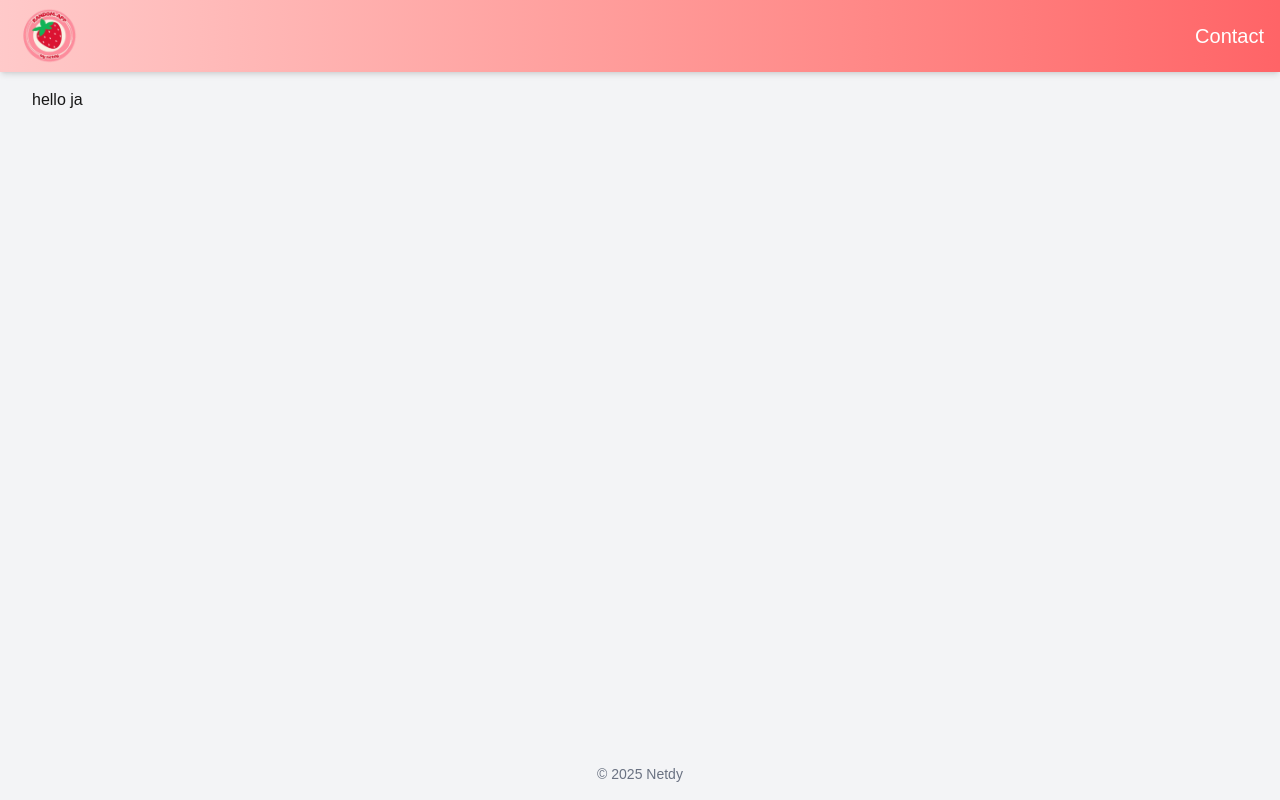
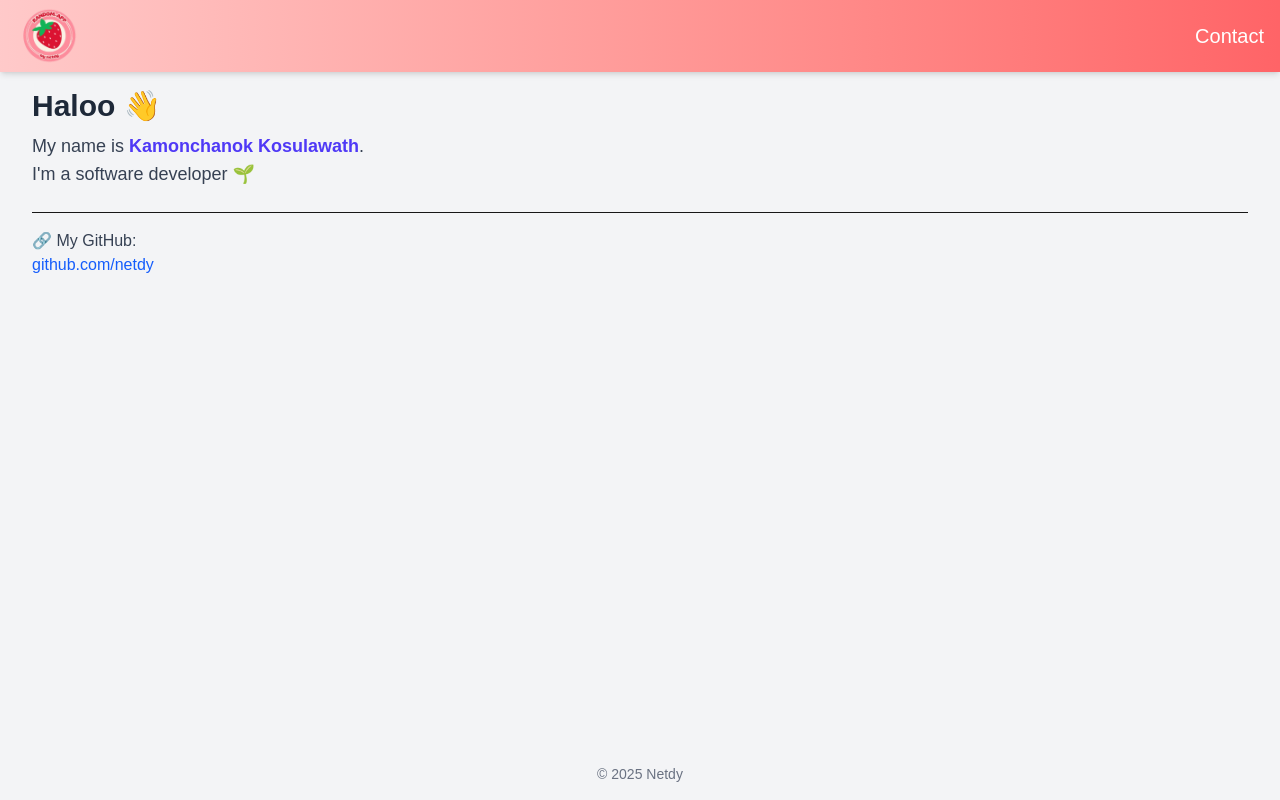
Before and after one commit to netdy/random-app, a Next.js app: page /home/netdy in a window 1280 px wide. Built offline with nearby package versions, Linux system fonts and the light colour scheme.

Commit message:
refresh profile

```diff
--- a/app/home/netdy/page.tsx
+++ b/app/home/netdy/page.tsx
@@ -1,8 +1,27 @@
-
 export default function NetdyPage() {
     return (
-            <main className="flex-1 container mx-auto p-4">
-                hello ja
-            </main>
+        <main className="flex-1 container mx-auto p-4 flex flex-col gap-6">
+                <div>
+                    <h1 className="text-3xl font-bold text-gray-800 mb-2">
+                        Haloo 👋
+                    </h1>
+                    <p className="text-gray-700 text-lg">
+                        My name is <span className="font-semibold text-indigo-600">Kamonchanok Kosulawath</span>.<br />
+                        I&apos;m a software developer 🌱
+                    </p>
+                </div>
+
+                <div className="pt-4 border-t">
+                    <p className="text-gray-700">🔗 My GitHub:</p>
+                    <a
+                        href="https://github.com/netdy"
+                        target="_blank"
+                        rel="noopener noreferrer"
+                        className="text-blue-600 hover:underline font-medium"
+                    >
+                        github.com/netdy
+                    </a>
+                </div>
+        </main>
     )
 }
```
